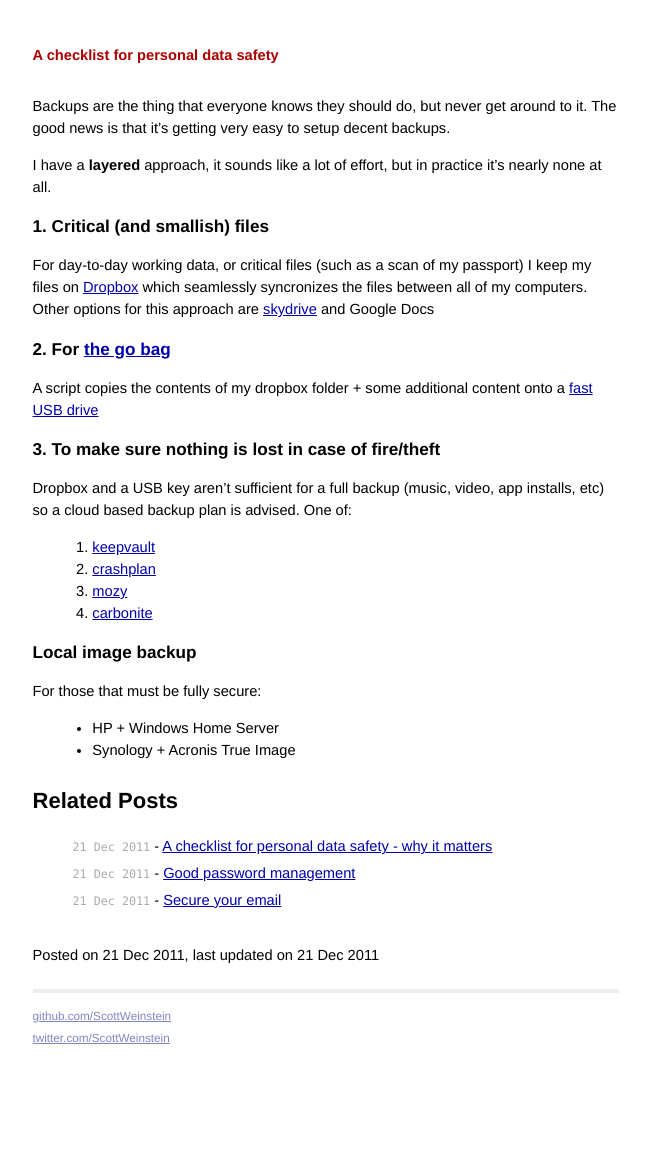
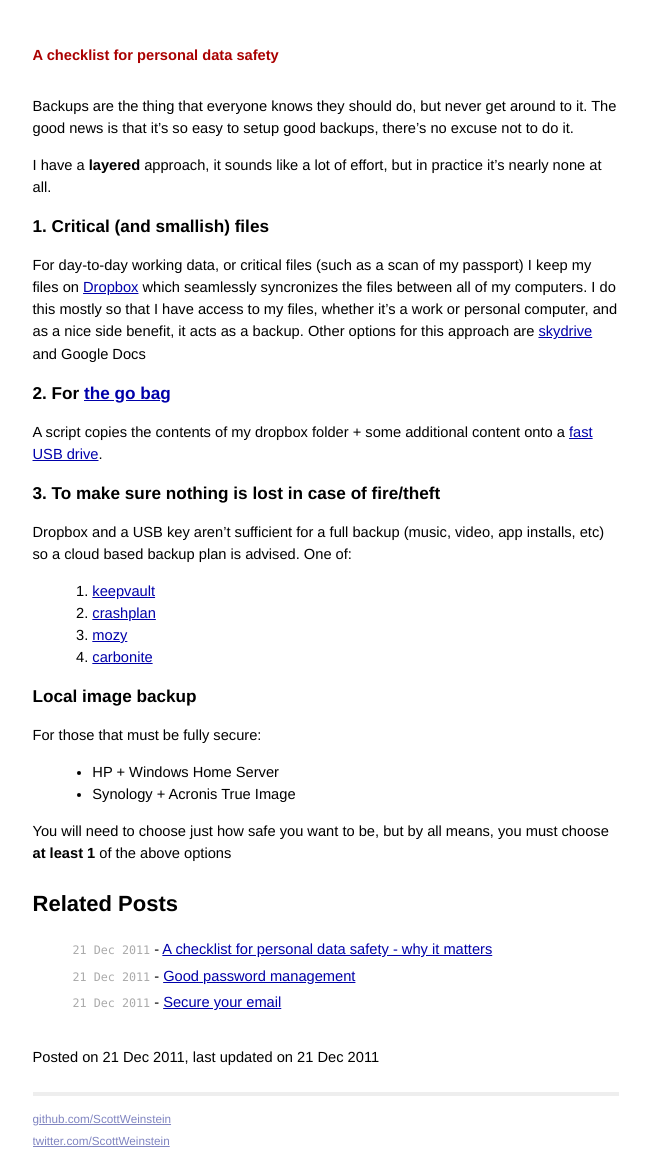
Before and after one commit to ScottWeinstein/ComputerSafety, a Jekyll site: the page built from _posts/2011-12-21-Backups.md, in a window 1280 px wide. Shown: the whole page, without its empty margins (314-964 px from the left). Built offline with Jekyll 4.4.1, drawn with Linux system fonts in a browser that asks for light colours; Markdown is read by kramdown in place of the engine named in the settings; before the commit the page ends 1061 px from its top, so only the background shows below that.

Commit message:
Update _posts/2011-12-21-Backups.md

```diff
--- a/_posts/2011-12-21-Backups.md
+++ b/_posts/2011-12-21-Backups.md
@@ -5,19 +5,25 @@ tags: [DataSafety Security]
 last_updated: 2011-12-21
 ---
 
-Backups are the thing that everyone knows they should do, but never get around to it. The good news is that it's getting very easy to setup decent backups.
+Backups are the thing that everyone knows they should do, but never get around to it. The good news is that
+it's so easy to setup good backups, there's no excuse not to do it.
 
 I have a **layered** approach, it sounds like a lot of effort, but in practice it's nearly none at all.
 
 ### 1. Critical (and smallish) files
-For day-to-day working data, or critical files (such as a scan of my passport) I keep my files on [Dropbox](http://db.tt/PnMCV7X) which seamlessly syncronizes the files between all of my computers. Other options for this approach are [skydrive](https://skydrive.live.com/) and Google Docs
+For day-to-day working data, or critical files (such as a scan of my passport) I keep my files on
+[Dropbox](http://db.tt/PnMCV7X) which seamlessly syncronizes the files between all of my computers. I do this mostly
+so that I have access to my files, whether it's a work or personal computer, and as a nice side benefit, it acts as a backup.
+Other options for this approach are [skydrive](https://skydrive.live.com/) and Google Docs
 
 
 ### 2. For [the go bag](http://72hours.org/go_bag.html)
-A script copies the contents of my dropbox folder + some additional content onto a [fast USB drive](http://www.newegg.com/Product/Product.aspx?Item=N82E16820220253)
+A script copies the contents of my dropbox folder + some additional content onto a
+[fast USB drive](http://www.newegg.com/Product/Product.aspx?Item=N82E16820220253).
 
 ### 3. To make sure nothing is lost in case of fire/theft
-Dropbox and a USB key aren't sufficient for a full backup (music, video, app installs, etc) so a cloud based backup plan is advised. One of:
+Dropbox and a USB key aren't sufficient for a full backup (music, video, app installs, etc) so a cloud based backup
+plan is advised. One of:
 
 1. [keepvault](http://www.keepvault.com/)
 1. [crashplan](http://www.crashplan.com/)
@@ -29,3 +35,6 @@ For those that must be fully secure:
 
 * HP + Windows Home Server
 * Synology + Acronis True Image
+
+You will need to choose just how safe you want to be, but by all means, you must choose
+**at least 1** of the above options
```
